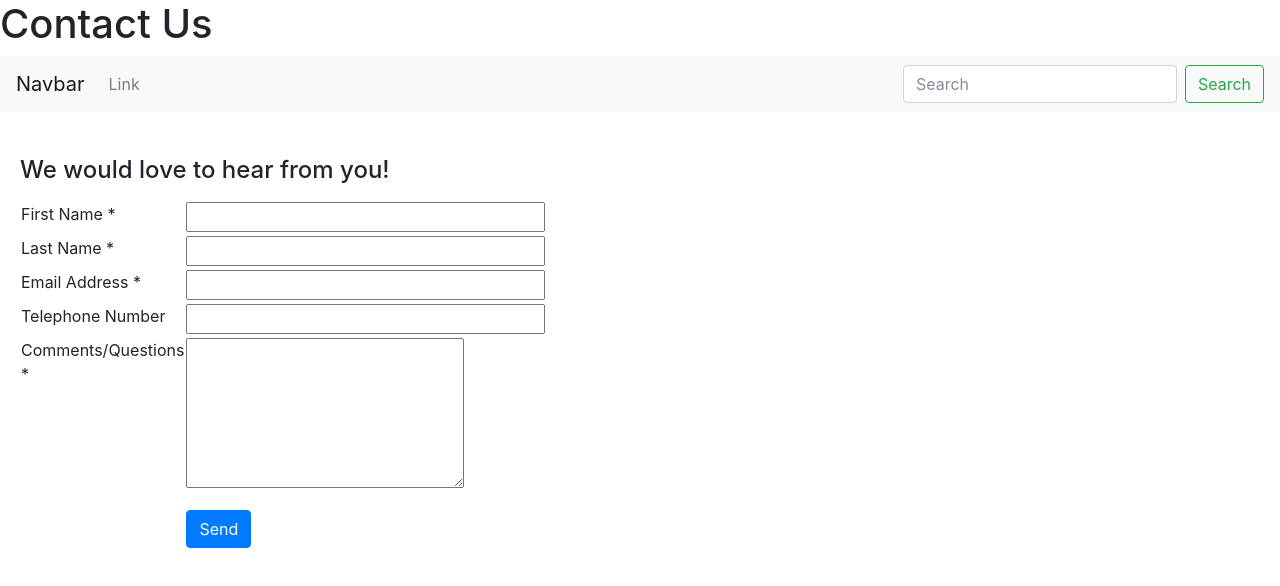
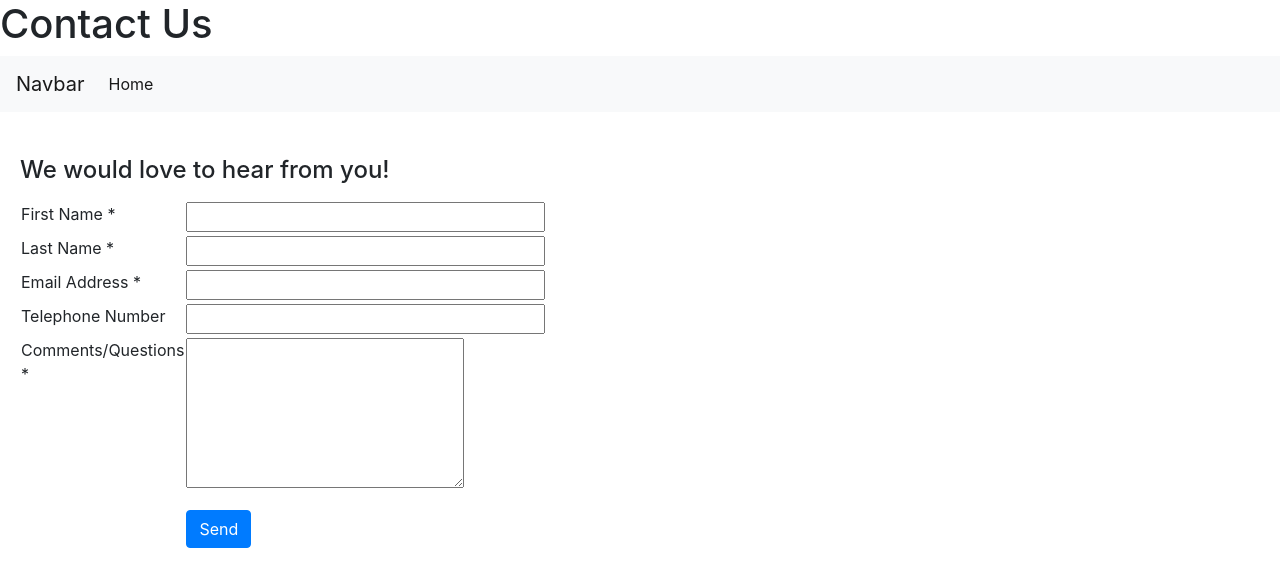
Before and after one commit to rewilkinson/CFG-PROJECT, a plain HTML site: page contactform.html in a window 1280 px wide. Drawn offline with nearby package versions, Linux system fonts and the light colour scheme.

Commit message:
Contact form nav bar

```diff
--- a/contactform.html
+++ b/contactform.html
@@ -21,16 +21,16 @@
 
   <div class="collapse navbar-collapse" id="navbarSupportedContent">
     <ul class="navbar-nav mr-auto">
+      <li class="nav-item active">
+        <a class="nav-link" href="#">Home <span class="sr-only">(current)</span></a>
+      </li>
 
-      <li class="nav-item">
-        <a class="nav-link" href="#">Link</a>
-      </li>
 
 
     </ul>
     <form class="form-inline my-2 my-lg-0">
-      <input class="form-control mr-sm-2" type="search" placeholder="Search" aria-label="Search">
-      <button class="btn btn-outline-success my-2 my-sm-0" type="submit">Search</button>
+
+
     </form>
   </div>
 </nav>
```
